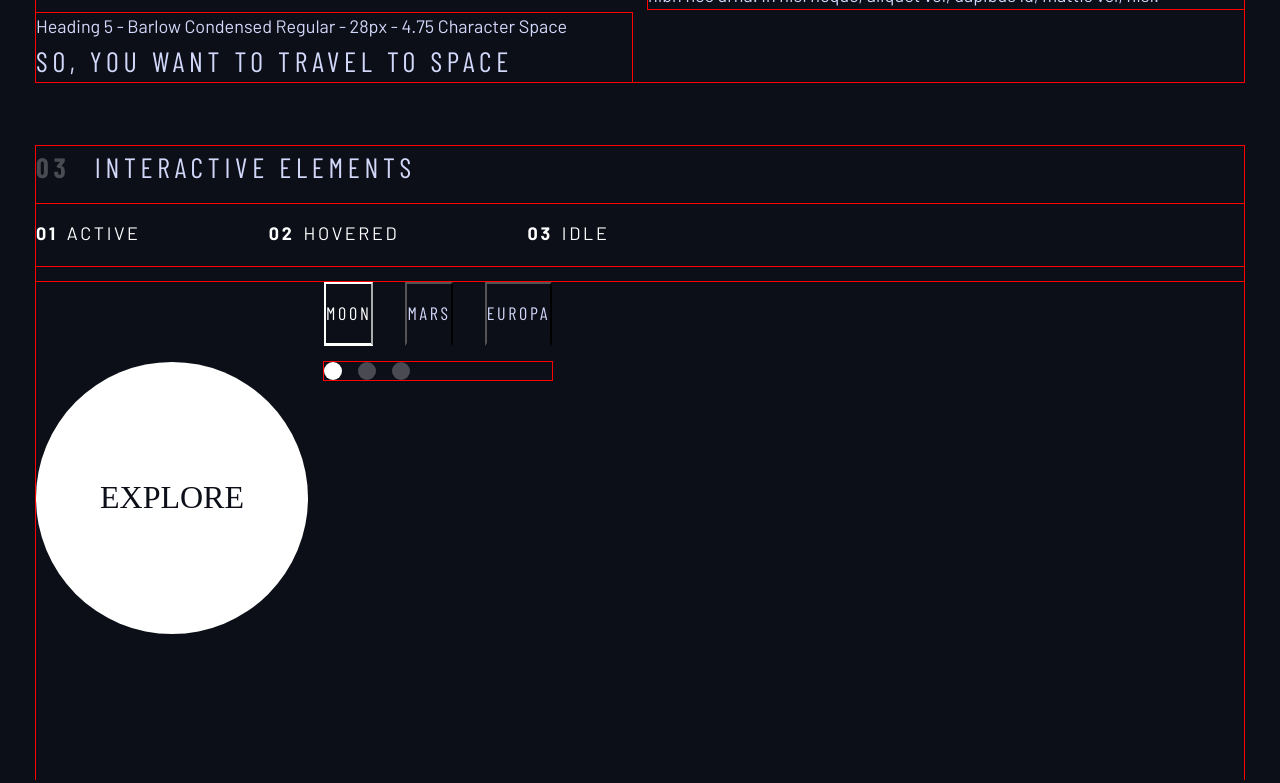
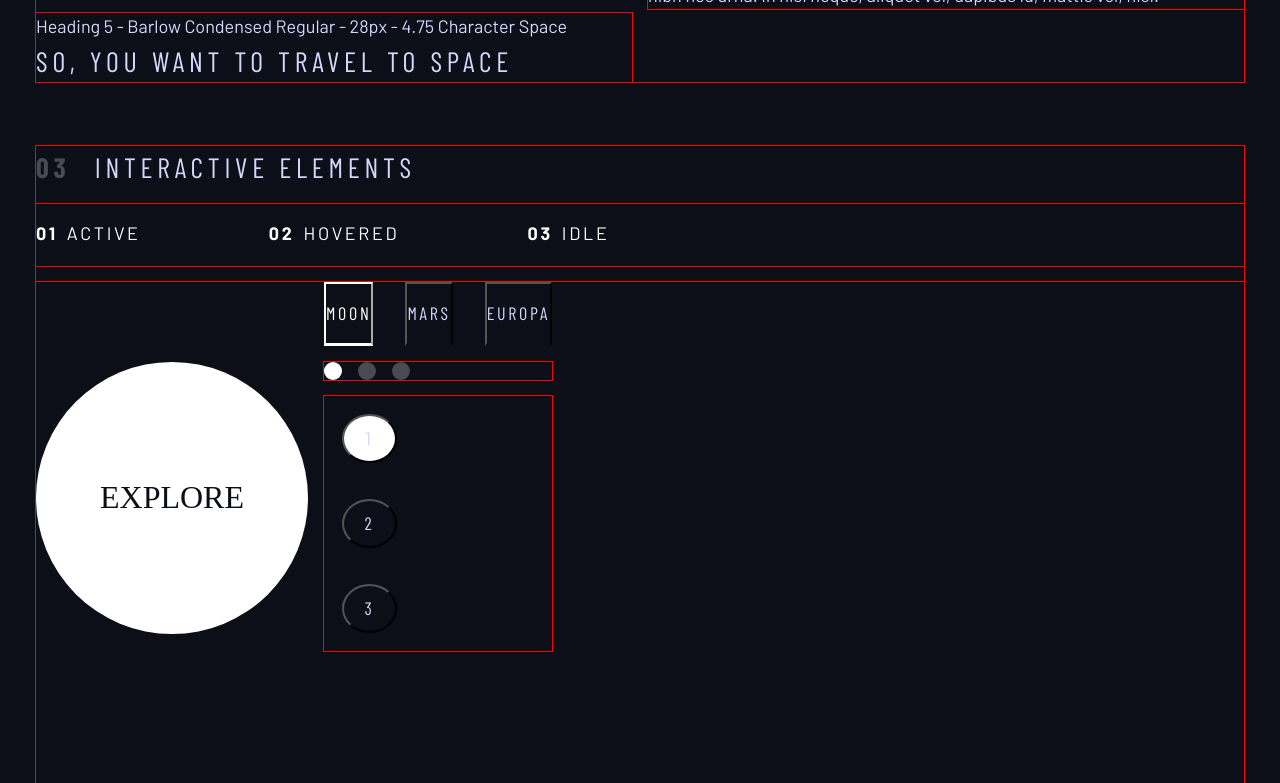
Before and after one commit to Esa1/SpaceTravel, a plain HTML site: page index.html in a window 1280 px wide. Shown: the part 1023-1806 px from the top of the page. Drawn offline with nearby package versions, Linux system fonts and the light colour scheme; a script that the page names is missing; a web font is replaced by a local one.

Commit message:
Number indicators

```diff
--- a/index.css
+++ b/index.css
@@ -305,3 +305,23 @@ select {
 .dot-indicators > [aria-selected="true"] {
     background-color: hsl( var(--clr-white) / 1);
 }
+
+.number-indicators > * {
+    cursor: pointer;
+    border: 1;
+    padding: 0.5em;
+    margin: 1em;
+    background-color: hsl( var(--clr-dark) / .25);
+    aspect-ratio: 2.5;
+    border-radius: 50%;
+
+}
+
+.number-indicators > *:hover,
+.number-indicators > *:focus {
+    background-color: hsl( var(--clr-white) / .5);
+}
+
+.number-indicators > [aria-selected="true"] {
+    background-color: hsl( var(--clr-white) / 1);
+}
--- a/index.html
+++ b/index.html
@@ -123,6 +123,17 @@
                             <button aria-selected="false"><span class="sr-only">Slide title</span></button>
                         </div>
                         <!-- Numbers -->
+                                                <!-- Numbers -->
+                                                <div class="number-indicators">
+                                                    <button aria-selected="true" class="uppercase ff-sans-cond text-accent bg-dark letter-spacing-2">1</button>
+                                                    <br>
+                                                    <button aria-selected="false" class="uppercase ff-sans-cond text-accent bg-dark letter-spacing-2">2</button>
+                                                    <br>
+                                                    <button aria-selected="false" class="uppercase ff-sans-cond text-accent bg-dark letter-spacing-2">3</button>
+                                                </div>
+                                            </div>
+                                        </div>
+
                     </div>
                 </div>
 
```
